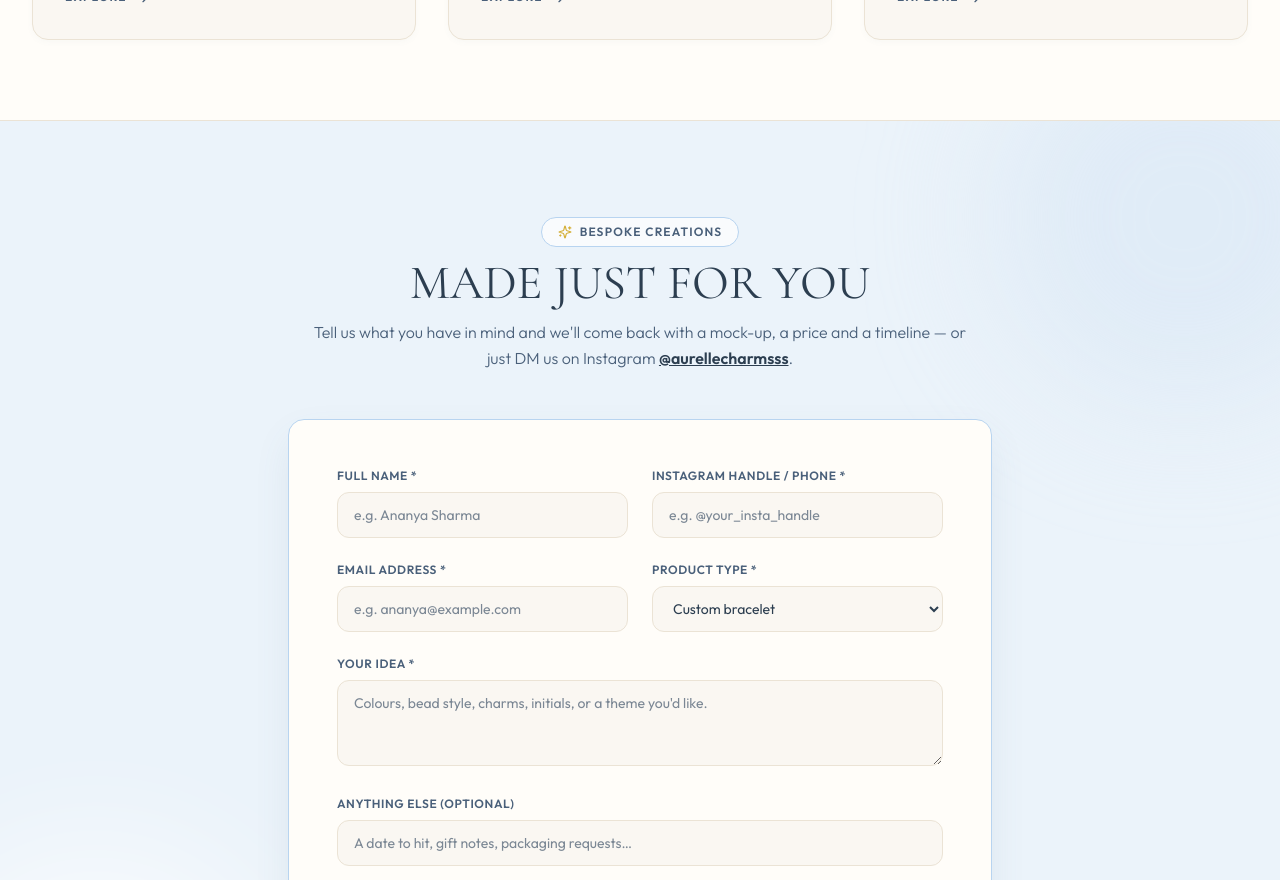
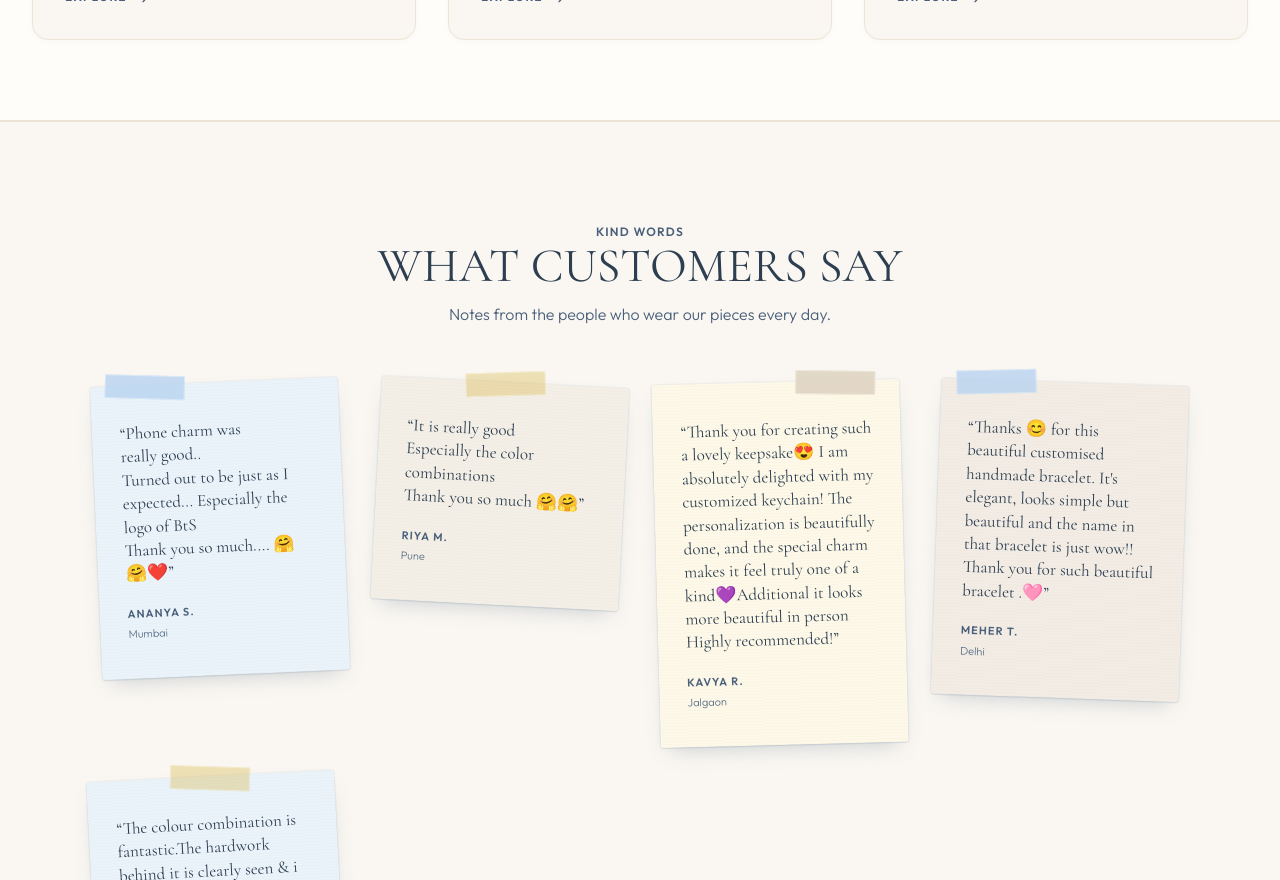
Before and after one commit to sushmita-rgb/client1, a React (Vite) app: page / in a window 1280 px wide. Shown: the part 1920-2800 px from the top of the page. Built offline with nearby package versions, Linux system fonts and the light colour scheme; no server answers; a web font is replaced by a local one.

Commit message:
Add Testimonials component and data for customer feedback on HomePage

```diff
--- /dev/null
+++ b/src/components/home/Testimonials.jsx
@@ -0,0 +1,115 @@
+import React from 'react';
+import { motion, useReducedMotion } from 'framer-motion';
+import { TESTIMONIALS } from '../../data/testimonials';
+
+/* A wall of pinned notes rather than a card grid: every note is drawn in CSS from
+   the brand tokens (pastel blue, cream, gold, ivory) so there are no external
+   image assets to break, and the palette stays ours instead of the usual
+   highlighter yellow.
+
+   Paper, tilt and tape all key off the note's index, so adding an entry to
+   data/testimonials.js is the only step needed to hang a new one on the wall.
+   Deterministic, not random — random would re-shuffle on every re-render. */
+
+// Every paper has to hold its own against the #FAF7F2 section ground — ivory
+// sat too close to it and read as a floating shadow rather than a note.
+const PAPERS = ['#EBF3FA', '#F4EFE6', '#FDF8E7', '#F2ECE4'];
+const TAPES = ['rgba(184,212,240,0.8)', 'rgba(212,175,55,0.32)', 'rgba(222,211,193,0.85)'];
+const TILTS = [-2.5, 3, -1.5, 2, -3, 1.5];
+const TAPE_X = ['22%', '50%', '74%'];
+
+// Faint fibre, so the notes read as paper without loading a texture image.
+const PAPER_GRAIN =
+  'repeating-linear-gradient(0deg, rgba(44,62,80,0.014) 0 1px, transparent 1px 3px)';
+
+// Exponential ease-out. No bounce.
+const EASE = [0.16, 1, 0.3, 1];
+
+export default function Testimonials() {
+  const reduce = useReducedMotion();
+  // A half-written entry shouldn't hang a blank note on the wall.
+  const notes = TESTIMONIALS.filter((t) => t?.quote?.trim() && t?.name?.trim());
+  if (!notes.length) return null;
+
+  return (
+    <section className="py-20 sm:py-24 bg-[#FAF7F2] border-y border-[#EBE3D5]">
+      <div className="max-w-6xl mx-auto px-4 sm:px-6 lg:px-8">
+        <div className="text-center max-w-2xl mx-auto mb-14 space-y-3">
+          <span className="text-xs font-semibold tracking-widest text-[#4A607A] uppercase">
+            KIND WORDS
+          </span>
+          <h2 className="font-serif text-3xl sm:text-4xl lg:text-5xl text-[#2C3E50] font-normal text-balance">
+            WHAT CUSTOMERS SAY
+          </h2>
+          <p className="text-base text-[#4A607A] font-light text-pretty">
+            Notes from the people who wear our pieces every day.
+          </p>
+        </div>
+
+        {/* Grid, not CSS columns: the tape sits outside the note's own box, and
+            in a multi-column container those absolutely-positioned strips leak
+            out as orphan fragments at the foot of each column. */}
+        <ul className="grid gap-7 sm:gap-8 [grid-template-columns:repeat(auto-fit,minmax(240px,1fr))] items-start list-none">
+          {notes.map((t, i) => {
+            const tilt = TILTS[i % TILTS.length];
+            const motionProps = reduce
+              ? {}
+              : {
+                  initial: { opacity: 0, scale: 0.92, rotate: 0 },
+                  whileInView: { opacity: 1, scale: 1, rotate: tilt },
+                  viewport: { once: true, amount: 0.2 },
+                  transition: { duration: 0.6, delay: (i % 4) * 0.08, ease: EASE },
+                  whileHover: { rotate: 0, scale: 1.04 },
+                };
+
+            return (
+              <motion.li
+                key={`${t.name}-${i}`}
+                {...motionProps}
+                style={{
+                  backgroundColor: PAPERS[i % PAPERS.length],
+                  backgroundImage: PAPER_GRAIN,
+                  // Framer owns the transform while animating; this is the
+                  // resting tilt for the reduced-motion path.
+                  ...(reduce ? { transform: `rotate(${tilt}deg)` } : null),
+                  boxShadow:
+                    '0 0 0 1px rgba(92,114,138,0.07), 0 1px 1px rgba(92,114,138,0.10), 0 10px 22px -10px rgba(92,114,138,0.35)',
+                }}
+                className="relative min-h-[13.5rem] rounded-[3px] px-7 py-9 flex flex-col justify-between gap-5"
+              >
+                {/* Washi tape, offset per note so the wall doesn't look stamped. */}
+                <span
+                  aria-hidden="true"
+                  style={{
+                    backgroundColor: TAPES[i % TAPES.length],
+                    left: TAPE_X[i % TAPE_X.length],
+                    transform: `translateX(-50%) rotate(${tilt * -1.6}deg)`,
+                  }}
+                  className="absolute -top-2.5 z-10 h-6 w-20 rounded-[1px] shadow-[inset_0_0_0_1px_rgba(255,255,255,0.35)]"
+                />
+
+                {/* whitespace-pre-line keeps the line breaks of a pasted review. */}
+                <blockquote className="font-serif text-[1.0625rem] leading-snug text-[#2C3E50] text-pretty whitespace-pre-line">
+                  <span aria-hidden="true">&ldquo;</span>
+                  {t.quote}
+                  <span aria-hidden="true">&rdquo;</span>
+                </blockquote>
+
+                <figcaption className="not-italic">
+                  <span className="block text-[11px] font-semibold uppercase tracking-widest text-[#4A607A]">
+                    {t.name}
+                  </span>
+                  {t.location && (
+                    <span className="block mt-1 text-[11px] text-[#5C728A] font-light">
+                      {t.location}
+                    </span>
+                  )}
+                </figcaption>
+              </motion.li>
+            );
+          })}
+        </ul>
+      </div>
+    </section>
+  );
+}
--- /dev/null
+++ b/src/data/testimonials.js
@@ -0,0 +1,56 @@
+// Customer testimonials shown as sticky notes on the home page.
+//
+// To add one, append an object to this array — the section picks it up
+// automatically. Nothing else to touch.
+//
+//   quote    (required) what they said. Keep it under ~140 characters so the
+//                       note stays note-shaped; longer quotes still fit, the
+//                       note just grows taller.
+//                       Pasting a review that spans several lines? Wrap it in
+//                       backticks (`like this`) instead of quotes — a plain
+//                       '...' or "..." string cannot contain line breaks and
+//                       will fail the build. Line breaks are rendered as-is.
+//   name     (required) who said it, e.g. "Ananya S."
+//   location (optional) city or handle, e.g. "Mumbai" or "@ananya"
+//
+// Paper colour, tilt and tape are assigned automatically from the position in
+// this array, so the wall stays varied without anyone picking per-note styles.
+// Reorder freely; nothing depends on the order.
+
+export const TESTIMONIALS = [
+  {
+    quote:`Phone charm was really good..
+Turned out to be just as I expected... Especially the logo of BtS
+Thank you so much.... 🤗🤗❤️`,
+    name: 'Ananya S.',
+    location: 'Mumbai',
+  },
+  {
+    quote: `It is really good
+Especially the color combinations
+Thank you so much 🤗🤗`,
+    name: 'Riya M.',
+    location: 'Pune',
+  },
+  {
+    quote:
+      `Thank you for creating such a lovely keepsake😍 I am absolutely delighted with my customized keychain! The personalization is beautifully done, and the special charm makes it feel truly one of a kind💜Additional it looks more beautiful in person
+Highly recommended!`,
+    name: 'Kavya R.',
+    location: 'Jalgaon',
+  },
+  {
+    quote: `Thanks 😊 for this beautiful customised handmade bracelet. It's elegant, looks simple but beautiful and the name in that bracelet is just wow!!
+Thank you for such beautiful bracelet .🩷`,
+    name: 'Meher T.',
+    location: 'Delhi',
+  },
+  {
+    quote:
+      `The colour combination is fantastic.The hardwork behind it is clearly seen & i really appreciate the efforts taken by you to make this keychain a best one.overall the keychain is very beautiful and fabulous.Bestest keychain ever got.
+Thank you 🤍`,
+    name: 'Sanya P.',
+    location: 'Bengaluru',
+  },
+
+];
--- a/src/pages/HomePage.jsx
+++ b/src/pages/HomePage.jsx
@@ -2,6 +2,7 @@ import React from 'react';
 import HeroSlider from '../components/home/HeroSlider';
 import FeaturedCollection from '../components/home/FeaturedCollection';
 import CategoryGrid from '../components/home/CategoryGrid';
+import Testimonials from '../components/home/Testimonials';
 import CustomRequestSection from '../components/home/CustomRequestSection';
 import BrandStory from '../components/home/BrandStory';
 
@@ -17,10 +18,13 @@ export default function HomePage() {
       {/* SECTION 3 — COLLECTION CATEGORIES */}
       <CategoryGrid />
 
-      {/* SECTION 4 — CUSTOMIZED ORDERS */}
+      {/* SECTION 4 — CUSTOMER TESTIMONIALS */}
+      <Testimonials />
+
+      {/* SECTION 5 — CUSTOMIZED ORDERS */}
       <CustomRequestSection />
 
-      {/* SECTION 5 — BRAND / ABOUT */}
+      {/* SECTION 6 — BRAND / ABOUT */}
       <BrandStory />
     </div>
   );
```
